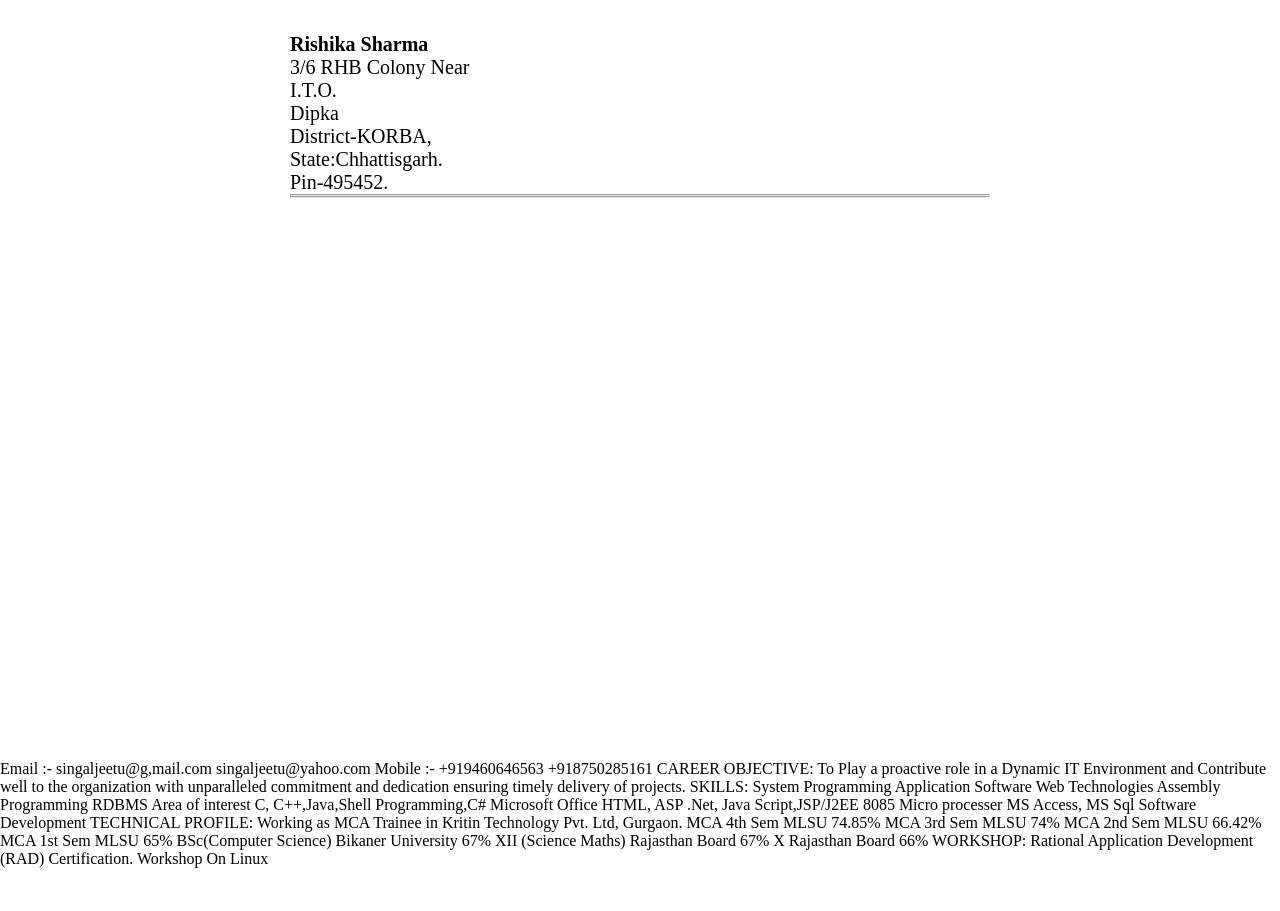
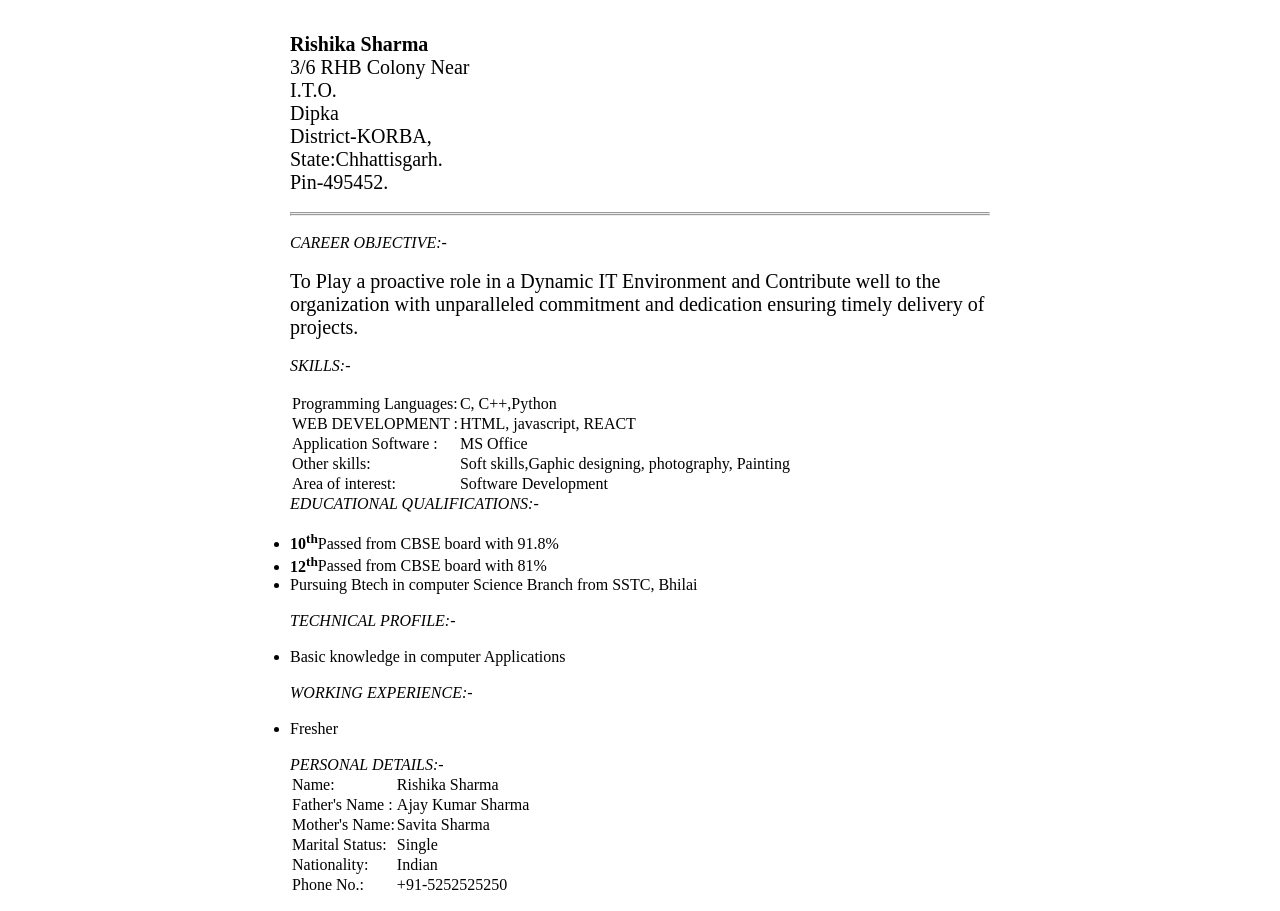
Before and after one commit to RishikaSharma13/Devsnest_Frontend, a plain HTML site: page THA-3/index.html in a window 1280 px wide. Shown: the part 40-951 px from the top of the page. Before the commit the page ends 908 px from the top, so only its background shows below. Drawn offline with Linux system fonts and the light colour scheme; files that its build step writes are made by us from their sources.

Commit message:
THA-3 updated

```diff
--- a/THA-3/index.html
+++ b/THA-3/index.html
@@ -1,40 +1,155 @@
 <!DOCTYPE html>
 <html lang="en">
+
 <head>
     <meta charset="UTF-8">
     <meta http-equiv="X-UA-Compatible" content="IE=edge">
     <meta name="viewport" content="width=device-width, initial-scale=1.0">
     <title>Curriculum vitae</title>
-    <link rel ="stylesheet" href="cs/style.css">
+    <link rel="stylesheet" href="style.css">
 </head>
+
 <body>
     <div class="outer">
         <h1>CURRICULUM VITAE</h1>
         <br>
         <br>
         <p>
-            <b>Rishika Sharma</b> <br>3/6 RHB Colony Near<br> I.T.O.<br> Dipka <br>District-KORBA, <br>State:Chhattisgarh. <br>Pin-495452.
+            <b>Rishika Sharma</b> <br>3/6 RHB Colony Near<br> I.T.O.<br> Dipka <br>District-KORBA,
+            <br>State:Chhattisgarh. <br>Pin-495452.
 
 
         </p>
+        <br>
         <hr>
         <hr>
         <br>
-         </div><!--end of outer div
+        <div class="border">
+            <i>CAREER OBJECTIVE:-</i>
+        </div>
+        <br>
+        <p>
+            To Play a proactive role in a Dynamic IT Environment and Contribute well to the organization with
+            unparalleled commitment and dedication ensuring timely delivery of projects.
+
+        </p>
+        <br>
+        <div class="border">
+            <i>SKILLS:-</i>
+        </div>
+        <br>
+        <ul>
+            <table>
+
+
+                <tr>
+                    <td>Programming Languages:</td>
+                    <td>C, C++,Python</td>
+                </tr>
+
+                <tr>
+                    <td>WEB DEVELOPMENT :</td>
+                    <td>HTML, javascript, REACT</td>
+                </tr>
+                <tr>
+                    <td>Application Software :</td>
+                    <td>MS Office</td>
+                </tr>
+                <tr>
+                    <td>Other skills:</td>
+                    <td> Soft skills,Gaphic designing, photography, Painting</td>
+                </tr>
+                <tr>
+                    <td>Area of interest:</td>
+                    <td>Software Development</td>
+                </tr>
+
+            </table>
+        </ul>
+        <div class="border">
+            <i>EDUCATIONAL QUALIFICATIONS:-</i>
+
+        </div>
+        <br>
+        <ul>
+            <li><b>10<sup>th</sup></b>Passed from CBSE board with 91.8%</li>
+            <li><b>12<sup>th</sup></b>Passed from CBSE board with 81%</li>
+            <li>Pursuing Btech in computer Science Branch from SSTC, Bhilai</li>
+        </ul>
+        <br>
+        <div class="border">
+            <i>TECHNICAL PROFILE:-</i>
+        </div>
+        <br>
+        <ul>
+            <li>Basic knowledge in computer Applications</li>
+        </ul>
+        <br>
+        <div class="border">
+            <i>WORKING EXPERIENCE:-</i>
+        </div>
+        <br>
+        <ul>
+            <li>Fresher</li>
+        </ul>
+        <br>
+        <div class="border">
+            <i>PERSONAL DETAILS:-</i>
+        </div>
+        <table>
+
+
+            <tr>
+                <td>Name:</td>
+                <td>Rishika Sharma</td>
+            </tr>
+
+            <tr>
+                <td>Father's Name :</td>
+                <td>Ajay Kumar Sharma</td>
+            </tr>
+            <tr>
+                <td>Mother's Name:</td>
+                <td>Savita Sharma</td>
+            </tr>
+            <tr>
+                <td>Marital Status:</td>
+                <td> Single</td>
+            </tr>
+            <tr>
+                <td>Nationality:</td>
+                <td>Indian</td>
+            </tr>
+            <tr>
+                <td>Phone No.:</td>
+                <td>+91-5252525250</td>
+            </tr>
+
+        </table>
+        </ul>
+        <br>
+        <div class="border">
+            <i>DECLARATION:-</i>
+        </div>
+        <p>I hereby declare that every information is true and I'm solely responsible for its uthenticity.</p>
+        <br>
+        <p>DATE..........<br>
+            PLACE..........<br></p>
+        <br>
+        <h2>(RISHIKA SHARMA)</h2>
+
+    </div>
+    <!--end of outer div
         -->
 
-Email :- singaljeetu@g,mail.com  singaljeetu@yahoo.com Mobile :- +919460646563 +918750285161
-CAREER OBJECTIVE:
-To Play a proactive role in a Dynamic IT Environment and Contribute well to the organization with unparalleled commitment and dedication ensuring timely delivery of projects.
-SKILLS:
-System Programming Application Software Web Technologies Assembly Programming RDBMS Area of interest
-C, C++,Java,Shell Programming,C# Microsoft Office HTML, ASP .Net, Java Script,JSP/J2EE 8085 Micro processer MS Access, MS Sql Software Development
-TECHNICAL PROFILE:
-Working as MCA Trainee in Kritin Technology Pvt. Ltd, Gurgaon.
-MCA 4th Sem MLSU 74.85% MCA 3rd Sem MLSU 74% MCA 2nd Sem MLSU 66.42% MCA 1st Sem MLSU 65% BSc(Computer Science) Bikaner University 67% XII (Science Maths) Rajasthan Board 67% X Rajasthan Board  66%
-WORKSHOP:
-Rational Application Development (RAD) Certification. Workshop On Linux
+    <!----Email :- singaljeetu@g,mail.com singaljeetu@yahoo.com Mobile :- +919460646563 +918750285161
+    CAREER OBJECTIVE:-->
+
+
+
+
 
 
 </body>
+
 </html>
```
